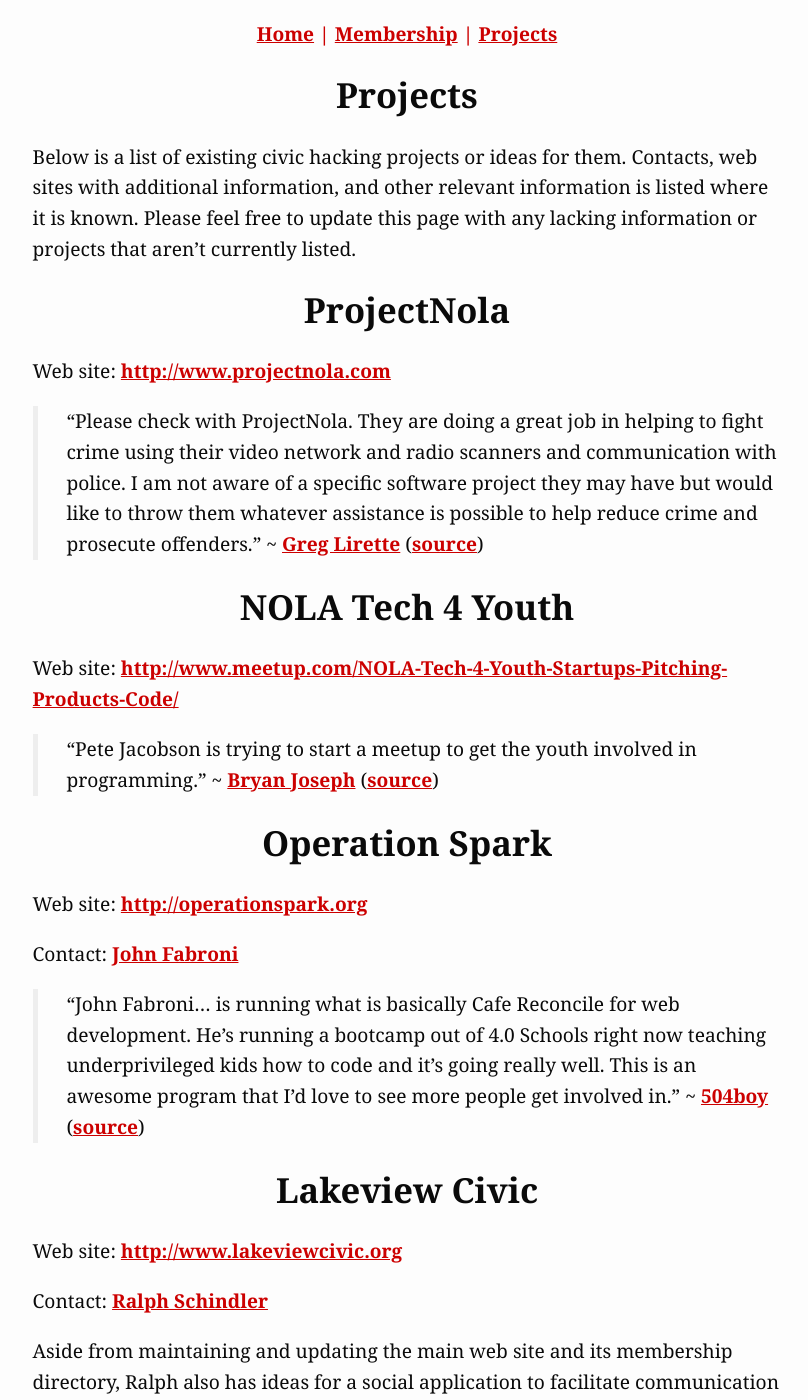
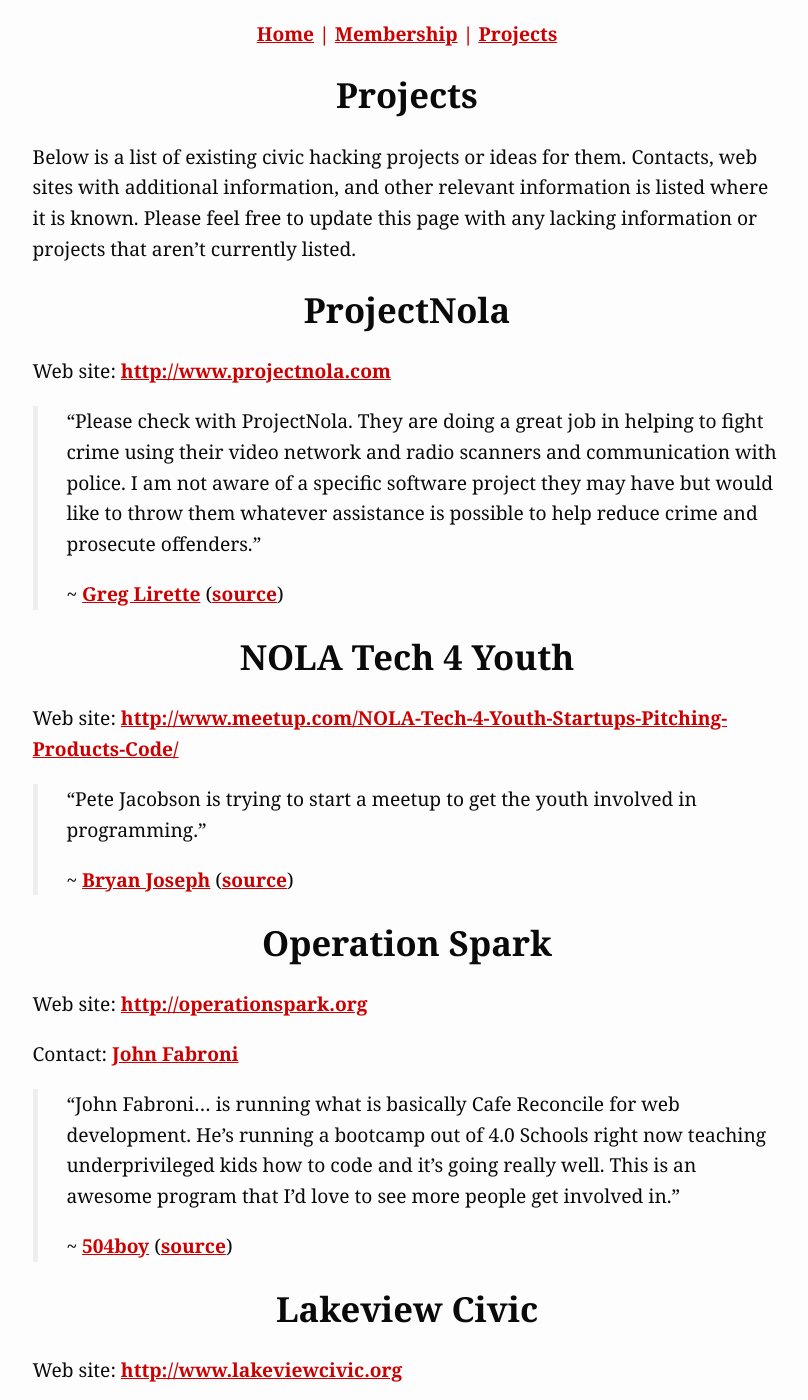
Before and after one commit to neworleans/neworleans.github.io, a Jekyll site: the page built from projects.md, in a window 1280 px wide and 1400 px high. Shown: the whole window, without its empty margins (233-1041 px from the left). Built offline with Jekyll 4.4.1, drawn with Linux system fonts in a browser that asks for light colours; some of the changed text lies outside the part shown.

```diff
--- a/projects.md
+++ b/projects.md
@@ -9,13 +9,17 @@ Below is a list of existing civic hacking projects or ideas for them. Contacts,
 
 Web site: [http://www.projectnola.com](http://www.projectnola.com)
 
-> "Please check with ProjectNola. They are doing a great job in helping to fight crime using their video network and radio scanners and communication with police. I am not aware of a specific software project they may have but would like to throw them whatever assistance is possible to help reduce crime and prosecute offenders." ~ [Greg Lirette](https://www.facebook.com/greglir?fref=ufi) ([source](https://www.facebook.com/groups/nolatech/permalink/688800001175528/?comment_id=689718451083683&offset=0&total_comments=15))
+> "Please check with ProjectNola. They are doing a great job in helping to fight crime using their video network and radio scanners and communication with police. I am not aware of a specific software project they may have but would like to throw them whatever assistance is possible to help reduce crime and prosecute offenders."
+>
+> ~ [Greg Lirette](https://www.facebook.com/greglir?fref=ufi) ([source](https://www.facebook.com/groups/nolatech/permalink/688800001175528/?comment_id=689718451083683&offset=0&total_comments=15))
 
 ## NOLA Tech 4 Youth
 
 Web site: [http://www.meetup.com/NOLA-Tech-4-Youth-Startups-Pitching-Products-Code/](http://www.meetup.com/NOLA-Tech-4-Youth-Startups-Pitching-Products-Code/)
 
-> "Pete Jacobson is trying to start a meetup to get the youth involved in programming." ~ [Bryan Joseph](https://www.facebook.com/bryanjos) ([source](https://www.facebook.com/groups/nolatech/permalink/688800001175528/?comment_id=689718964416965&offset=0&total_comments=15))
+> "Pete Jacobson is trying to start a meetup to get the youth involved in programming."
+>
+> ~ [Bryan Joseph](https://www.facebook.com/bryanjos) ([source](https://www.facebook.com/groups/nolatech/permalink/688800001175528/?comment_id=689718964416965&offset=0&total_comments=15))
 
 ## Operation Spark
 
@@ -23,7 +27,9 @@ Web site: [http://operationspark.org](http://operationspark.org)
 
 Contact: [John Fabroni](https://twitter.com/OperationSpark)
 
-> "John Fabroni... is running what is basically Cafe Reconcile for web development. He's running a bootcamp out of 4.0 Schools right now teaching underprivileged kids how to code and it's going really well. This is an awesome program that I'd love to see more people get involved in." ~ [504boy](http://www.reddit.com/user/504boy) ([source](http://www.reddit.com/r/NewOrleans/comments/2c1zk8/operation_spark_is_teaching_underpriveleged_new/))
+> "John Fabroni... is running what is basically Cafe Reconcile for web development. He's running a bootcamp out of 4.0 Schools right now teaching underprivileged kids how to code and it's going really well. This is an awesome program that I'd love to see more people get involved in."
+>
+> ~ [504boy](http://www.reddit.com/user/504boy) ([source](http://www.reddit.com/r/NewOrleans/comments/2c1zk8/operation_spark_is_teaching_underpriveleged_new/))
 
 ## Lakeview Civic
 
@@ -63,4 +69,6 @@ Contact: [Abe Handler](https://www.facebook.com/abe.handler)
 
 This idea originated in Lafayette, but seems like it could apply to New Orleans as well. There's a [related Facebook thread](https://www.facebook.com/groups/nolatech/permalink/692765484112313/).
 
-> "So there appears to be a need for teachers to be able to make a wish list of items they need for their class room that is not furnished by the school board. Random people or businesses that are cleaning out old stuff or just feeling generous can locate who needs things and get them to the right teacher. While nationally available sites exist, I think this sounds small and focused enough to pull off here locally. I think I sense a hackathon coming on. Any interest?" ~ [Bryan Fusilier](https://www.facebook.com/bryanfuselier) ([source](https://www.facebook.com/groups/lftdevnet/permalink/644423498997881/))
+> "So there appears to be a need for teachers to be able to make a wish list of items they need for their class room that is not furnished by the school board. Random people or businesses that are cleaning out old stuff or just feeling generous can locate who needs things and get them to the right teacher. While nationally available sites exist, I think this sounds small and focused enough to pull off here locally. I think I sense a hackathon coming on. Any interest?"
+>
+> ~ [Bryan Fusilier](https://www.facebook.com/bryanfuselier) ([source](https://www.facebook.com/groups/lftdevnet/permalink/644423498997881/))
```
